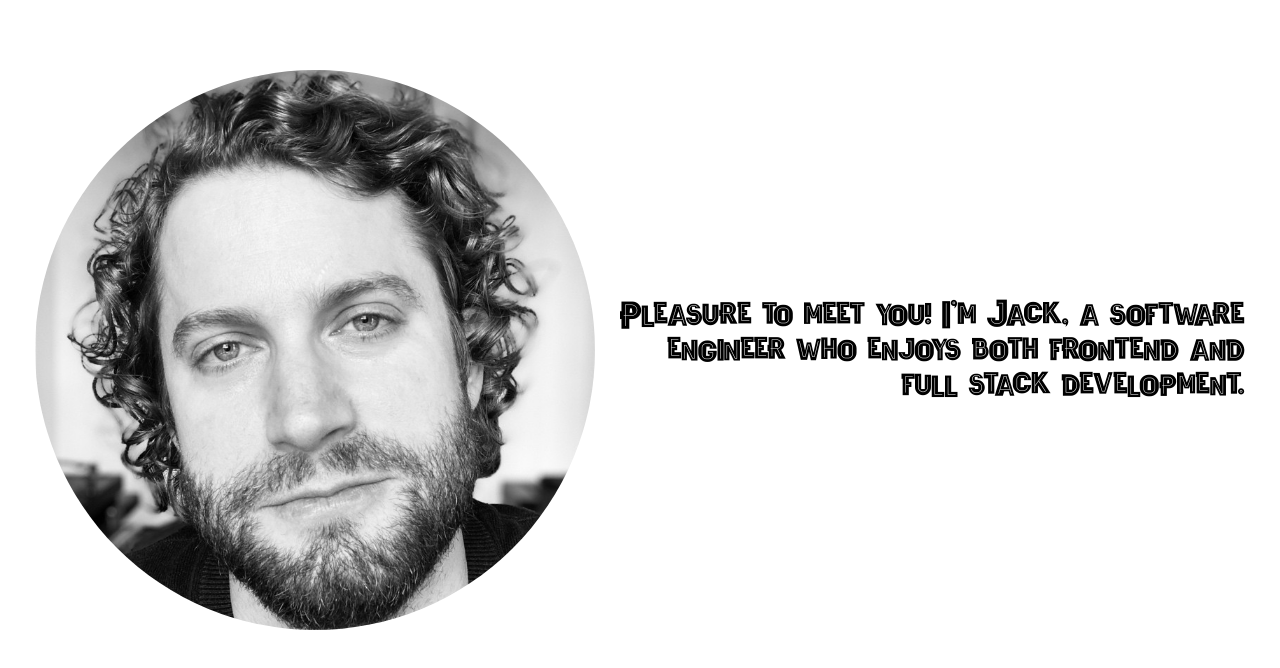
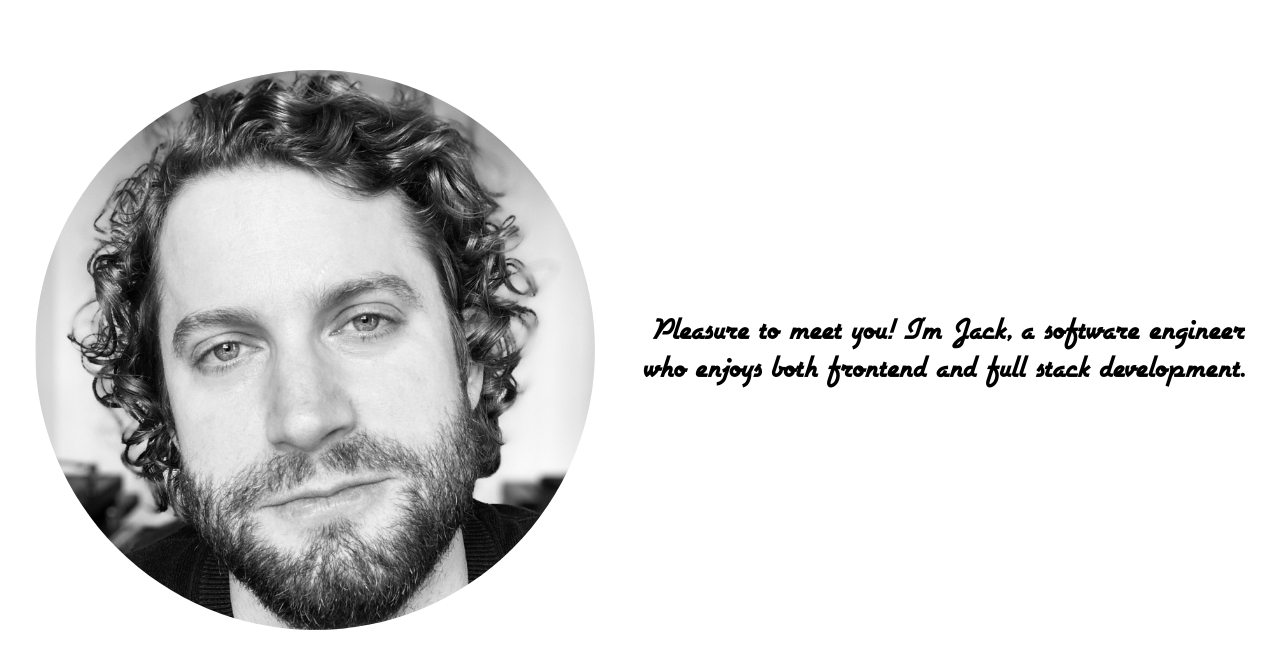
Before and after one commit to JackPadalino/Portfolio-Site, a React (Vite) app: page / in a window 1280 px wide. Shown: the part 850-1518 px from the top of the page. Built offline with nearby package versions, Linux system fonts and the light colour scheme.

Commit message:
updated font

```diff
--- a/src/components/About/About.css
+++ b/src/components/About/About.css
@@ -59,5 +59,5 @@
 
 #aboutMeText {
   /* text-align: center; */
-  font-family: Wagoon;
+  font-family: Airstream;
 }
```
